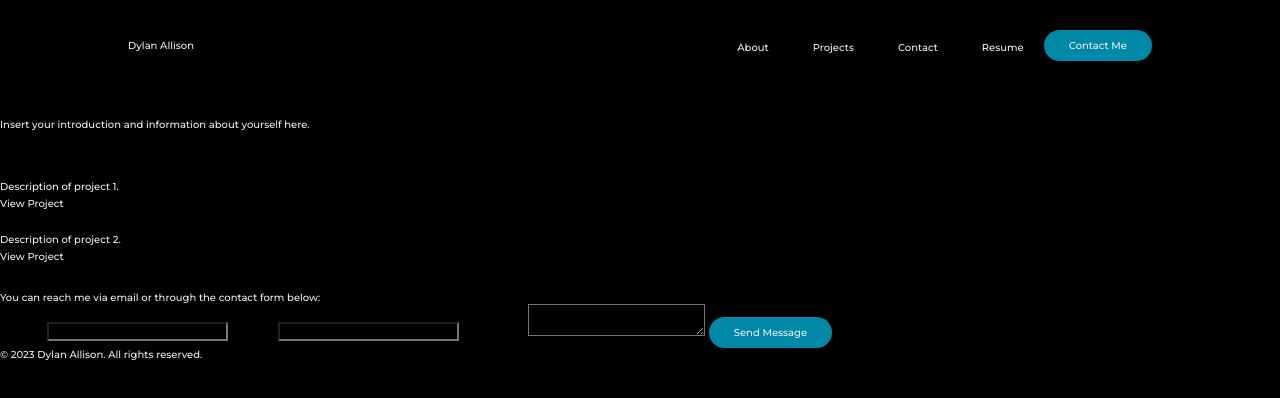
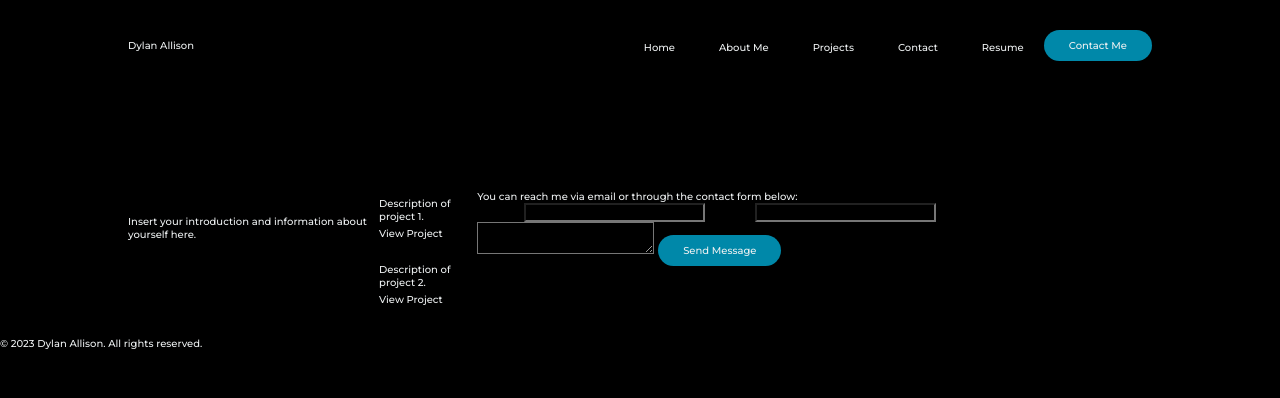
Before and after one commit to Durrple/My-Portfolio, a plain HTML site: page index.html in a window 1280 px wide. Drawn offline with Linux system fonts and the light colour scheme.

Commit message:
updated css and fonts

```diff
--- a/Assets/css/style.css
+++ b/Assets/css/style.css
@@ -57,3 +57,10 @@ button {
 button:hover {
     background-color: rgba(0, 136, 169, 0.8);
 }
+
+main {
+    display: flex;
+    justify-content: flex;
+    align-items: center;
+    padding: 30px 10%;
+}
--- a/index.html
+++ b/index.html
@@ -15,7 +15,8 @@
             <p class="logo">Dylan Allison</p>
             <nav>
                 <ul class="nav-links">
-                    <li><a href="#">About</a></li>
+                    <li><a href="#">Home</a></li>
+                    <li><a href="#">About Me</a></li>
                     <li><a href="#">Projects</a></li>
                     <li><a href="#">Contact</a></li>
                     <li><a href="#">Resume</a></li>
@@ -31,15 +32,15 @@
           <p>Insert your introduction and information about yourself here.</p>
         </section>
 
-        <section id="work">
+        <section id="projects">
           <h2>My Work</h2>
-          <div class="work-item">
+          <div class="project-item">
             <h3>Project 1</h3>
             <p>Description of project 1.</p>
             <a href="path/to/project1">View Project</a>
           </div>
 
-          <div class="work-item">
+          <div class="project-item">
             <h3>Project 2</h3>
             <p>Description of project 2.</p>
             <a href="path/to/project2">View Project</a>
```
Also changed, not shown: Assets/fonts/LibreFranklin-Italic-VariableFont_wght.ttf (added), Assets/fonts/LibreFranklin-VariableFont_wght.ttf (added), Assets/images/alogo.webp (deleted), 3 other files.
